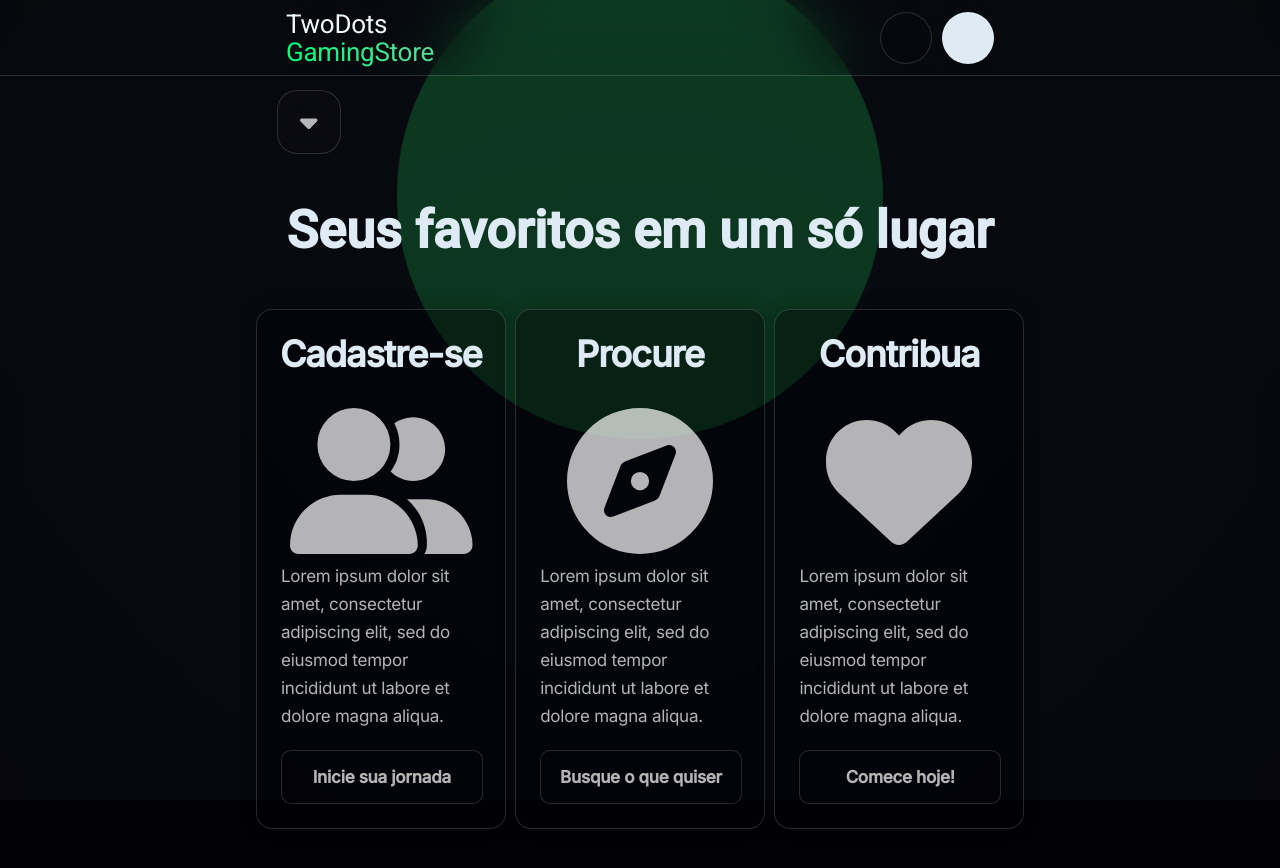
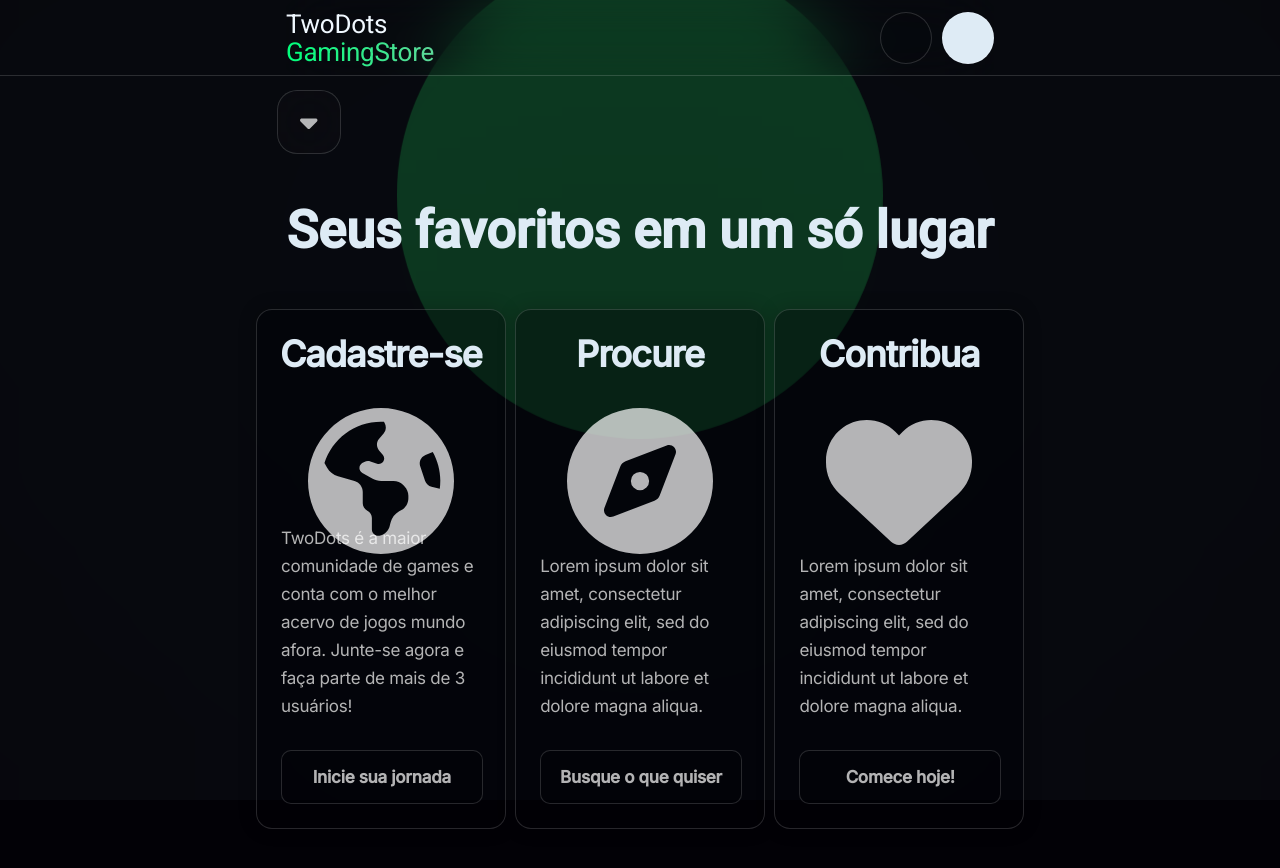
Before and after one commit to delucca27/trabalho-final, a React (Create React App) app: page / in a window 1280 px wide. Shown: the top 868 px of the page. Built offline with nearby package versions, Linux system fonts and the light colour scheme; a web font is replaced by a local one.

Commit message:
Pequenas mudanças no conteúdo

```diff
--- a/src/pages/Home.page.jsx
+++ b/src/pages/Home.page.jsx
@@ -2,11 +2,12 @@
 import { Link } from 'react-router-dom'
 
 import { FontAwesomeIcon } from '@fortawesome/react-fontawesome'
-import { faCompass, faUserGroup, faHeart, faComment } from '@fortawesome/free-solid-svg-icons'
+import { faCompass, faUserGroup, faHeart, faEarthAmericas } from '@fortawesome/free-solid-svg-icons'
 
 const heartIcon = <FontAwesomeIcon icon={faHeart} />
 const userGroupIcon = <FontAwesomeIcon icon={faUserGroup} />
 const compassIcon = <FontAwesomeIcon icon={faCompass} />
+const earthIcon = <FontAwesomeIcon icon={faEarthAmericas} />
 
 export default function Homepage() {
   return (
@@ -27,13 +28,13 @@
                   <center>
                   <h2>Cadastre-se</h2>
                   <span className="card-icon">
-                     { userGroupIcon }
+                     { earthIcon }
                   </span>
                   </center>
 
                   <div className="card-content">
                      <p>
-                     Lorem ipsum dolor sit amet, consectetur adipiscing elit, sed do eiusmod tempor incididunt ut labore et dolore magna aliqua.
+                     TwoDots é a maior comunidade de games e conta com o melhor acervo de jogos mundo afora. Junte-se agora e faça parte de mais de 3 usuários!
                      </p>
 
                      <Link to="/">
--- a/src/style/app.css
+++ b/src/style/app.css
@@ -211,6 +211,9 @@
 .link-card > .card-content {
   position: absolute;
   bottom: 0;
+  width: -webkit-fit-content;
+  width: -moz-fit-content;
+  width: fit-content;
   margin: 24px;
 }
 
@@ -220,7 +223,7 @@
   width: 100%;
   height: 52px;
   border-radius: 10px;
-  margin-top: 20px;
+  margin-top: 30px;
   text-align: center;
   font-weight: 700;
 }
--- a/src/style/components/_cards.scss
+++ b/src/style/components/_cards.scss
@@ -28,6 +28,7 @@
 .link-card > .card-content {
    position: absolute;
    bottom: 0;
+   width: fit-content;
 
    margin: 24px;
 
@@ -40,7 +41,7 @@
       width: 100%;
       height: 52px;
       border-radius: 10px;
-      margin-top: 20px;
+      margin-top: 30px;
 
       text-align: center;
 
```
Also changed, not shown: 1 other file (tests, documents, lock files or other folders).
